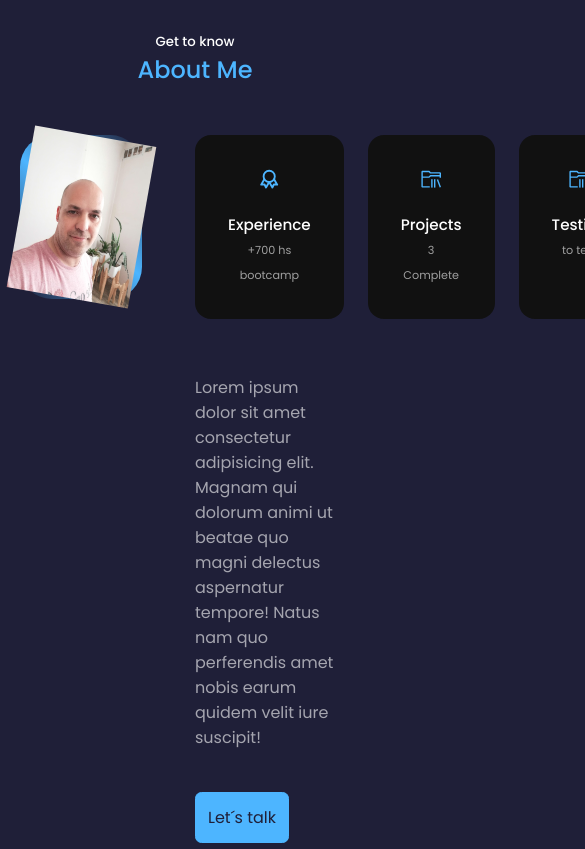
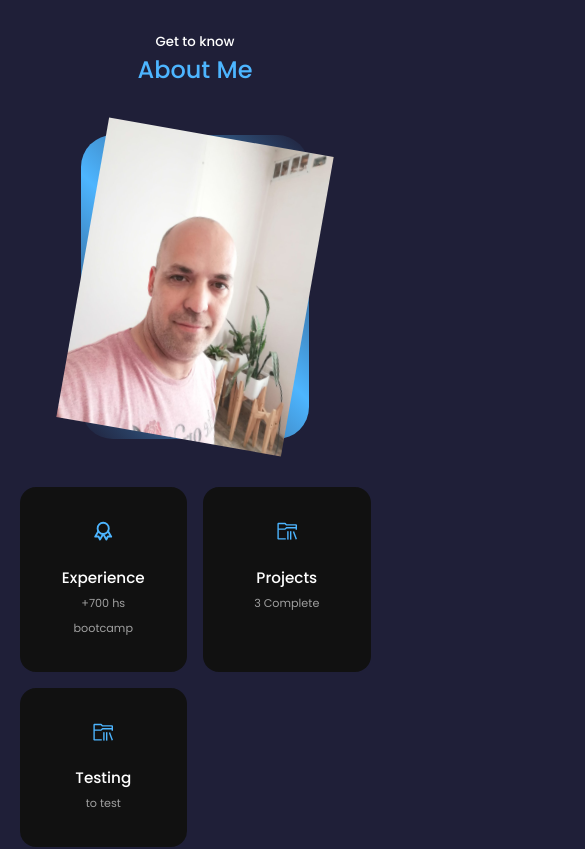
Before and after one commit to anmedina-arg/portfolio, a React (Create React App) app: page / in a window 390 px wide. Shown: the part 940-1789 px from the top of the page, 585 px wide, since content can reach past the window. Built offline with nearby package versions, Linux system fonts and the light colour scheme.

Commit message:
First commit

```diff
--- a/src/components/about/About.jsx
+++ b/src/components/about/About.jsx
@@ -32,13 +32,12 @@ function About() {
               <h5>Testing</h5>
               <small>to test</small>
             </article>
-            <p>
-              Lorem ipsum dolor sit amet consectetur adipisicing elit. Magnam
-              qui dolorum animi ut beatae quo magni delectus aspernatur tempore!
-              Natus nam quo perferendis amet nobis earum quidem velit iure
-              suscipit!
-            </p>
           </div>
+          <p>
+            Lorem ipsum dolor sit amet consectetur adipisicing elit. Magnam qui
+            dolorum animi ut beatae quo magni delectus aspernatur tempore! Natus
+            nam quo perferendis amet nobis earum quidem velit iure suscipit!
+          </p>
           <a href="#contact" className="btn btn-primary">
             Let´s talk
           </a>
--- a/src/components/about/about.css
+++ b/src/components/about/about.css
@@ -69,3 +69,43 @@
   margin: 2rem 0 2.6rem;
   color: var(--color-light);
 }
+
+/* ============ MEDIA QUERIES (MEDIUM DEVICES) ====================== */
+
+@media screen and (max-width: 1024px) {
+  .about__container {
+    grid-template-columns: 1fr;
+    gap: 0;
+  }
+
+  .about__me {
+    width: 50%;
+    margin: 2rem auto 4rem;
+  }
+
+  .about__content p {
+    margin: 1rem 0 1.5rem;
+  }
+}
+
+/* ============ MEDIA QUERIES (SMALL DEVICES) ====================== */
+
+@media screen and (max-width: 600px) {
+  .about__me {
+    margin: 0 auto 3rem;
+    width: 65%;
+  }
+
+  .about__cards {
+    grid-template-columns: 1fr 1fr;
+    gap: 1rem;
+  }
+
+  .about__content {
+    text-align: center;
+  }
+
+  .about__content p {
+    margin: 1.5rem 0;
+  }
+}
```
